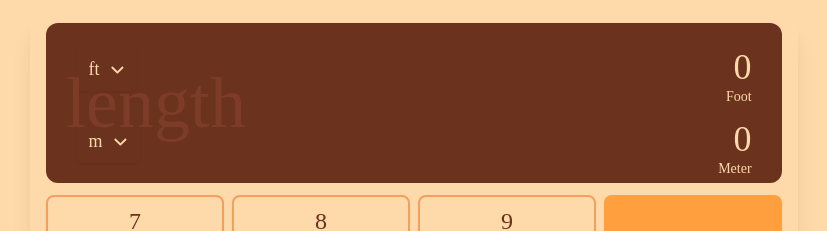
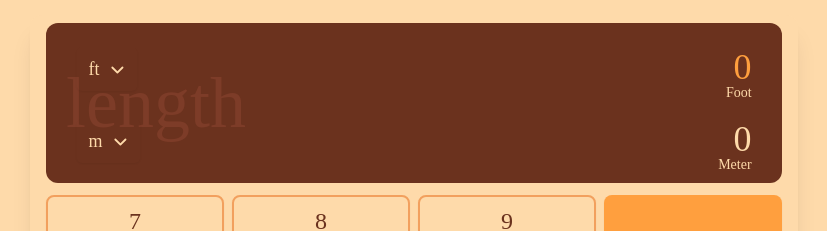
Before and after one commit to AllanKirui/calculate-it, a Vue app: page /length in a window 1280 px wide. Shown: the part 165-396 px from the top of the page, without its empty margins (226-1053 px from the left). Built offline with nearby package versions, Linux system fonts and the light colour scheme.

Commit message:
Remove duplicated markup, add to UnitValue cmp

```diff
--- a/src/views/ViewLength.vue
+++ b/src/views/ViewLength.vue
@@ -8,20 +8,14 @@
       :active-unit="lengthData.topActiveUnit"
       @setActiveUnit="setActiveUnitTop"
     />
-    <div @click="activeDropdown = 'top'" class="relative w-full text-right">
-      <h2
-        class="result"
-        :class="[
-          activeDropdown === 'top' ? 'active' : '',
-          lengthData.topUnitValue && lengthData.topUnitValue.length > 20
-            ? 'text-2xl'
-            : ''
-        ]"
-      >
-        {{ lengthData.topUnitValue || lengthData.defaultResult }}
-      </h2>
-      <span class="absolute right-0 text-xs md:text-sm">{{ topUnitName }}</span>
-    </div>
+    <UnitValue
+      dropdown-owner="top"
+      :active-dropdown="activeDropdown"
+      :unit-value="lengthData.topUnitValue"
+      :unit-name="topUnitName"
+      :default-result="lengthData.defaultResult"
+      @setActiveDropdown="setActiveDropdown"
+    />
   </div>
 
   <!-- Bottom Units -->
@@ -32,22 +26,14 @@
       :active-unit="lengthData.bottomActiveUnit"
       @setActiveUnit="setActiveUnitBottom"
     />
-    <div @click="activeDropdown = 'bottom'" class="relative w-full text-right">
-      <h2
-        class="result"
-        :class="[
-          activeDropdown === 'bottom' ? 'active' : '',
-          lengthData.bottomUnitValue && lengthData.bottomUnitValue.length > 20
-            ? 'text-2xl'
-            : ''
-        ]"
-      >
-        {{ lengthData.bottomUnitValue || lengthData.defaultResult }}
-      </h2>
-      <span class="absolute right-0 text-xs md:text-sm">{{
-        bottomUnitName
-      }}</span>
-    </div>
+    <UnitValue
+      dropdown-owner="bottom"
+      :active-dropdown="activeDropdown"
+      :unit-value="lengthData.bottomUnitValue"
+      :unit-name="bottomUnitName"
+      :default-result="lengthData.defaultResult"
+      @setActiveDropdown="setActiveDropdown"
+    />
   </div>
 
   <!-- The Output -->
@@ -70,6 +56,7 @@
 
 <script setup>
 import TheDropdown from "@/components/ui/TheDropdown.vue"
+import UnitValue from "@/components/ui/UnitValue.vue"
 import ConverterButtons from "@/components/ui/ConverterButtons.vue"
 import { ref, reactive, watch, inject, onMounted, onBeforeMount } from "vue"
 
@@ -702,6 +689,10 @@ const convertValues = (dropdown, unitValue) => {
   return convertedValue
 }
 
+const setActiveDropdown = (dropdown) => {
+  activeDropdown.value = dropdown
+}
+
 const setActiveUnitTop = (unit) => {
   lengthData.topActiveUnit = unit
   storeConverterDataLocally(lengthData, integerPortion, activeDropdown)
```
